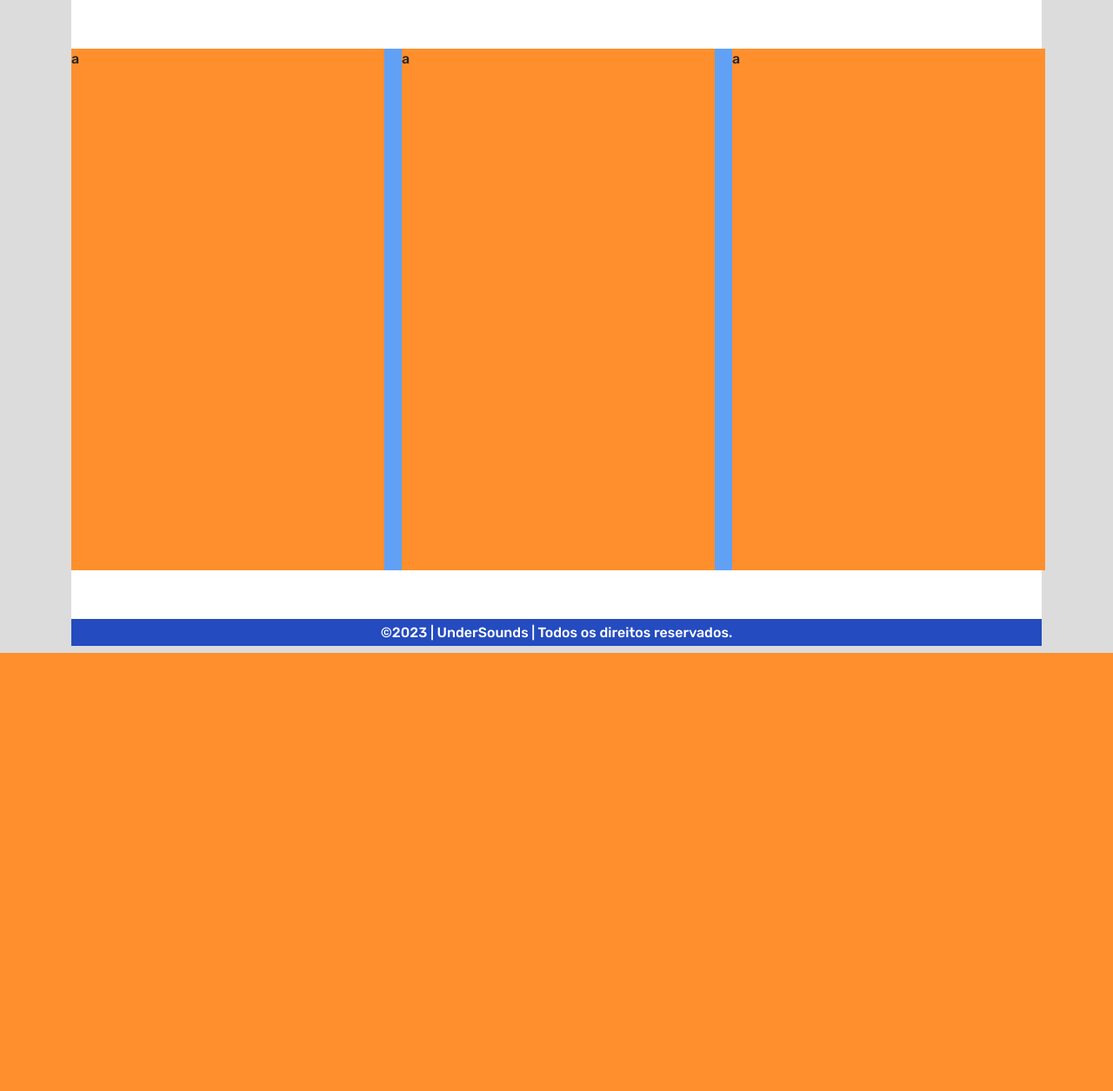
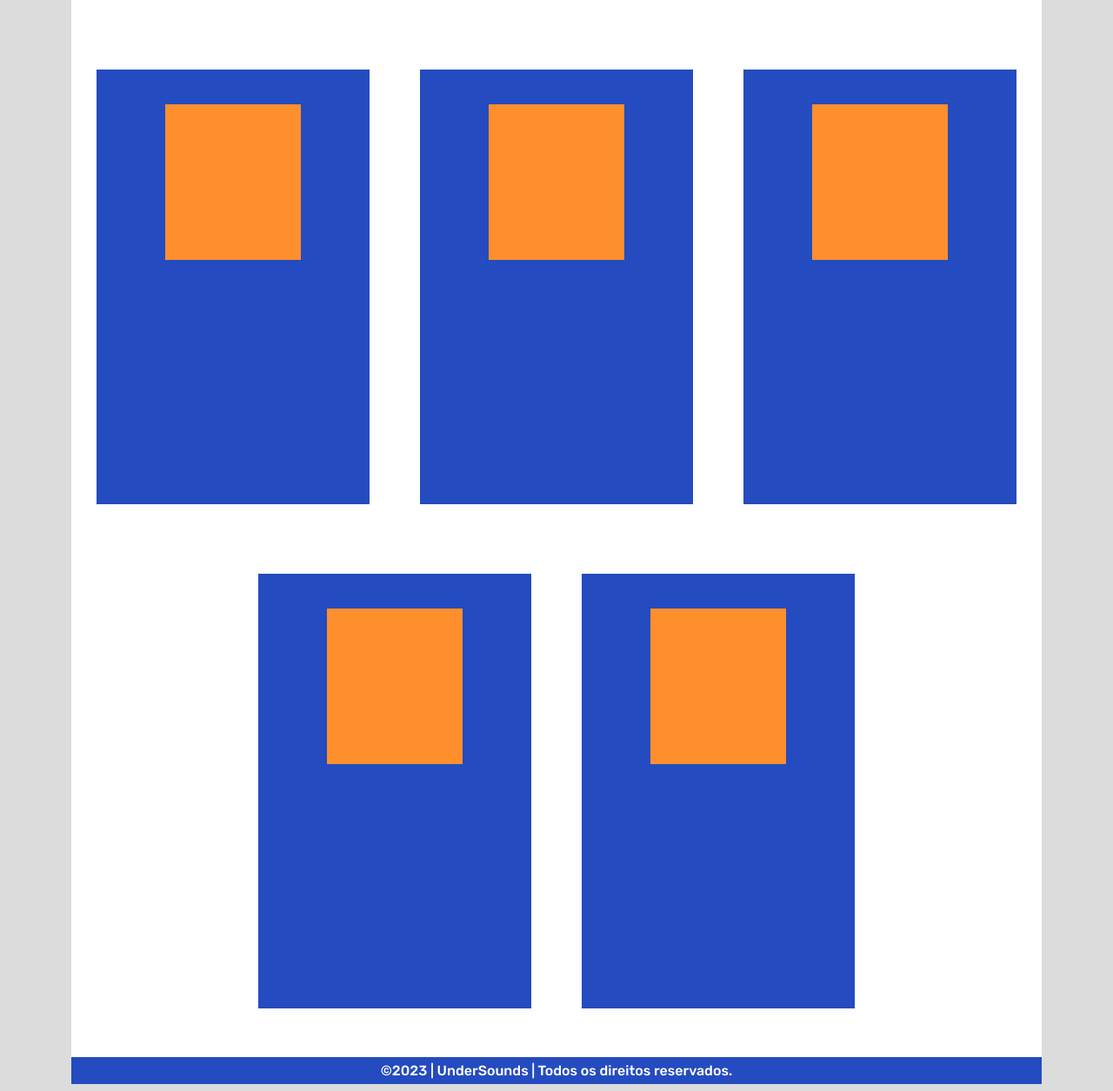
Before and after one commit to NettoH3R/TCC_oficial, a PHP site: page /sobre.php in a window 1280 px wide. Shown: the part 257-1512 px from the top of the page at 87% size. Before the commit the page ends 1008 px from the top, so only its background shows below. Run offline with PHP 8.4, Linux system fonts and the light colour scheme.

Commit message:
Iniciando Sobre

```diff
--- a/app/includes/css/style.css
+++ b/app/includes/css/style.css
@@ -622,10 +622,20 @@ select option[disabled] {
     background-color: #ff8f2d;
 }
 
-.sobreFundo{
-    background-color: #60A1F5;
+.sobre-quadradinho{
+    width: 90%;
+    height: 500px;
+    background-color: #244bbf;
+    margin-left: 5%;
+    margin-right: 5%;
+    margin-top: 80px;
+    padding-top: 40px;
 }
 
-.sobreFotoPerfil{
-    background-color: #646b68;
+.foto-sobre{
+    width: 50%;
+    height: 39%;
+    background-color: #ff8f2d;
+    margin-left: 25%;
+    margin-right:25%;
 }
--- a/app/sobre.php
+++ b/app/sobre.php
@@ -4,38 +4,60 @@
 ?>
 
 <div class="container">
+    <main class="main" style="padding-top: 0;">
 
-     <main class="main">
-
-         <div class="sobreFundo">
-
-             <div class="row">
+        <div class="row" style="padding: 0; margin: 0;">
 
             <div class="col-md-4">
-                     <div class="sobreRetangulo">
-                         <p>a</p>
+                <div class="sobre-quadradinho">
+                    <div class="foto-sobre">
+
+                    </div>
                 </div>
             </div>
 
             <div class="col-md-4">
-                     <div class="sobreRetangulo">
-                         <p>a</p>
+                <div class="sobre-quadradinho">
+                    <div class="foto-sobre">
+
+                    </div>
                 </div>
             </div>
 
             <div class="col-md-4">
-                     <div class="sobreRetangulo">
-                         <p>a</p>
+                <div class="sobre-quadradinho">
+                    <div class="foto-sobre">
+
+                    </div>
+                </div>
             </div>
         </div>
 
+        <div class="row" style="padding: 0; margin: 0;">
+
+            <div class="col-md-2"></div>
+
+            <div class="col-md-4">
+                <div class="sobre-quadradinho">
+                    <div class="foto-sobre">
+
+                    </div>
+                </div>
             </div>
 
+            <div class="col-md-4">
+                <div class="sobre-quadradinho">
+                    <div class="foto-sobre">
+
+                    </div>
+                </div>
+            </div>
+
+
+            <div class="col-md-2"></div>
         </div>
     </main>
-
 </div>
-
 
 <?php
 include('includes/footer.php');
```
Lines whose indentation alone changed are shown as unchanged.
